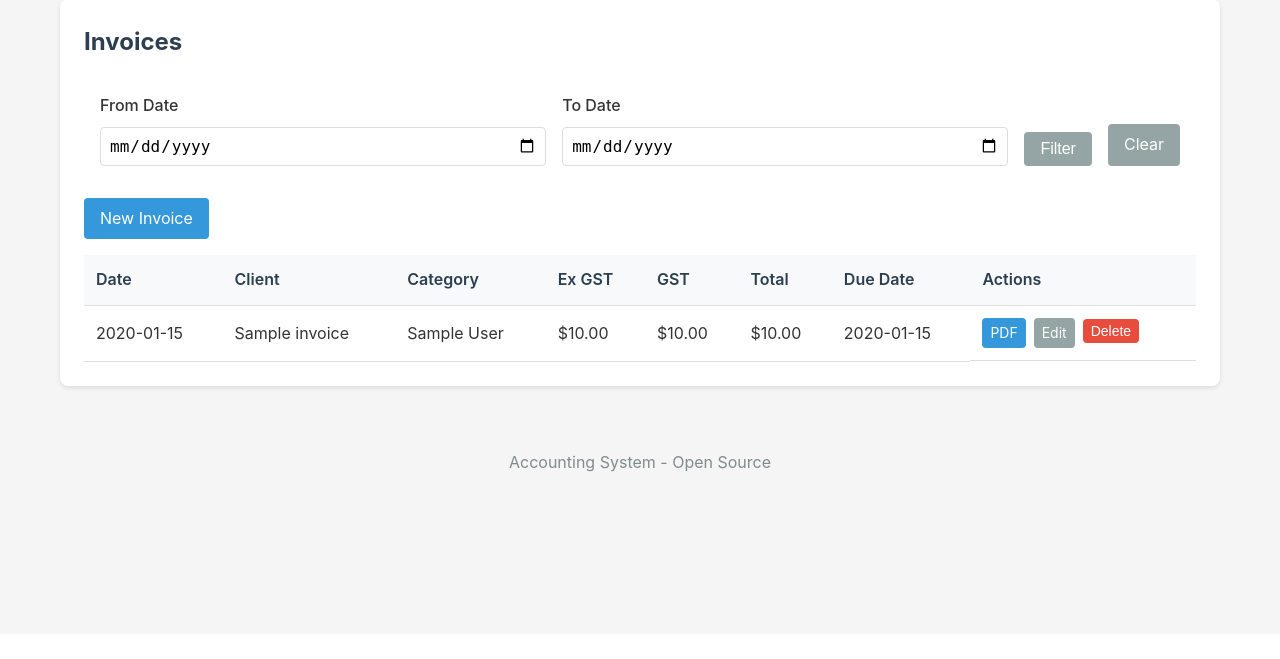
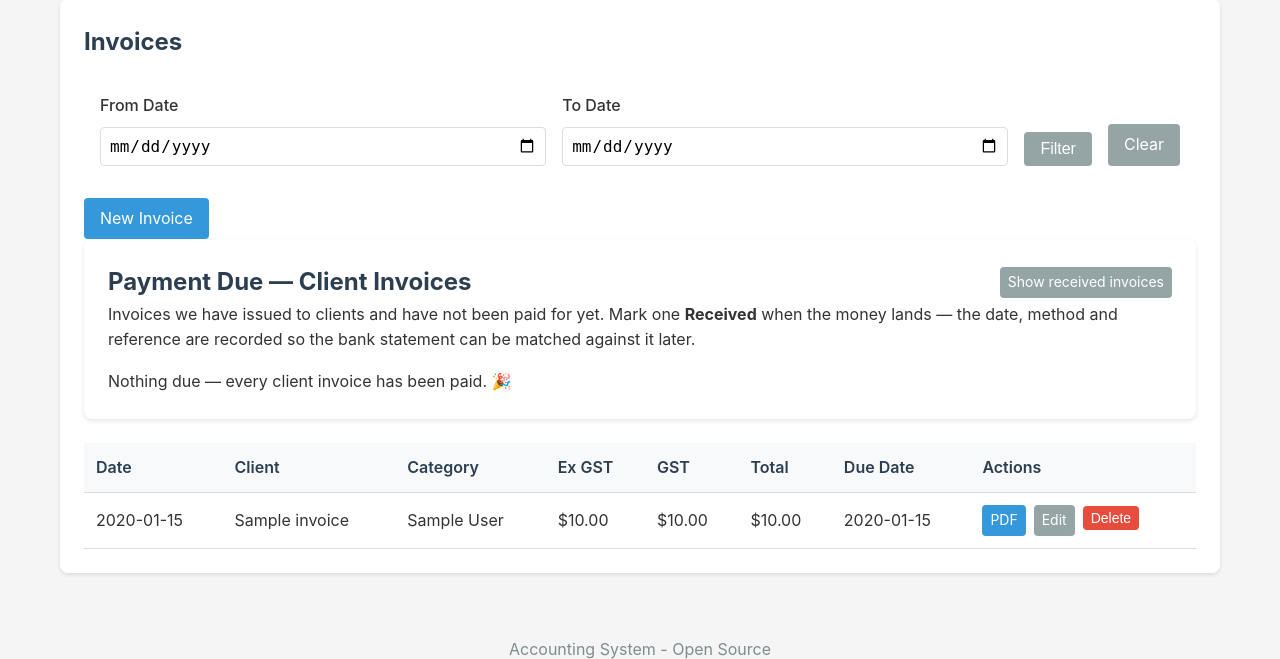
Before and after one commit to peristyle-ai/accounts, a Flask app: page /invoices in a window 1280 px wide. Shown: the part 166-825 px from the top of the page. Before the commit the page ends 638 px from the top, so only its background shows below. Run offline with Flask 3, Linux system fonts and the light colour scheme; the visitor is signed in with stand-in values (Sample User, id 1); tables that the repository leaves empty hold one stand-in row (values such as "Sample post"); parts of the project's set-up code (start-up, migrations or seed data) failed here and were passed over; some libraries are stand-ins or nearby versions.

Commit message:
feat(hmi): receivables worklist -- client invoices pending payment
Jessica: "similar to expenses we can have pending and received payment
options" -- the expenses side already has a "Payment Due" table with a
Paid button; this is the same idea for money IN (the money a client owes
us). The ledger had zero invoices, zero customers and no way to track a
receivable, so this adds the missing half of the AP/AR picture.

New:
- _receivables_partial.html, included on /invoices above the invoice
  list: "Payment Due -- Client Invoices" with Outstanding / Invoices
  owing / Overdue / Overdue value / Not yet issued, and a per-invoice
  Received button. A second table holds the invoices NOT yet issued
  (drafts -- money nobody owes us yet), and a third (show_received=1)
  holds the received ones with an Undo button.
- POST /invoices/<id>/mark-received -- records the payment with its
  bank-side provenance: payment_date (the day the money landed),
  paid_at (when we recorded it), amount_paid, payment_method and
  payment_reference. status -> paid.
- POST /invoices/<id>/mark-unreceived -- undoes it and puts the
  invoice back on the worklist.
- The invoice form gains a Status select (draft / sent / overdue /
  cancelled) and a Notes field, so a draft can be issued from the HMI
  and the provenance of a reconstructed invoice is visible and editable.
  "paid" is deliberately not in the dropdown: a paid invoice is
  paid_at IS NOT NULL, which only the Received button sets.

Changed:
- POST /api/invoices and PUT /api/invoices/<id> now accept `notes`.
  The model and the HMI form already had the column; the API did not,
  so a program could not record why an invoice says what it says.

The bank-statement side is deliberately NOT faked here: a payment is
marked received with its date, method and reference, which is what
pending_payment_reconciliations (link a bank line to an invoice, then
confirm) needs to match against.

Co-Authored-By: Claude Opus 4.8 (1M context) <noreply@anthropic.com>

```diff
--- a/app/api/routes.py
+++ b/app/api/routes.py
@@ -1096,7 +1096,11 @@ def create_invoice():
         account_category_id=account_category_id,
         status=status,
         payment_date=payment_date,
-        amount_paid=amount_paid
+        amount_paid=amount_paid,
+        # 2026-11-02: notes carried the provenance of a reconstructed
+        # invoice (which quote, which assumption). The model and the HMI
+        # form already had it; the API did not.
+        notes=(data.get('notes') or '').strip() or None,
     )
 
     db.session.add(invoice)
--- a/app/hmi/routes.py
+++ b/app/hmi/routes.py
@@ -1,7 +1,7 @@
 from flask import Blueprint, render_template, request, redirect, url_for, flash, session, current_app, send_file
 from werkzeug.utils import secure_filename
 from werkzeug.security import generate_password_hash
-from datetime import date
+from datetime import date, datetime, time, timedelta, timezone
 from decimal import Decimal
 import os
 import uuid
@@ -648,7 +648,16 @@ def invoices():
             pass
 
     invoices = query.order_by(Invoice.invoice_date.desc()).all()
-    return render_template('invoices.html', invoices=invoices)
+    # 2026-11-02: the receivables worklist (money IN) — the mirror of the
+    # expenses' "Payment Due" table. Jessica's ask: "similar to expenses we
+    # can have pending and received payment options", so a client invoice
+    # is PENDING until the money lands, then RECEIVED.
+    receivables = _receivables_context(
+        user_id,
+        include_received=request.args.get('show_received') in ('1', 'true'),
+    )
+
+    return render_template('invoices.html', invoices=invoices, **receivables)
 
 
 @hmi_bp.route('/invoices/new', methods=['GET', 'POST'])
@@ -666,6 +675,11 @@ def new_invoice():
         invoice_date_str = request.form.get('invoice_date', '')
         due_date_str = request.form.get('due_date', '')
         account_category_id = request.form.get('account_category_id', '')
+        # 2026-11-02: status + notes (see edit_invoice).
+        status = (request.form.get('status') or 'draft').strip()
+        if status not in INVOICE_STATUSES:
+            status = 'draft'
+        notes = request.form.get('notes', '').strip()
 
         errors = []
 
@@ -682,6 +696,8 @@ def new_invoice():
             return render_template('invoice_form.html',
                                    categories=categories,
                                    invoice=None,
+                                   status=status,
+                                   notes=notes,
                                    client_name=client_name,
                                    description=description,
                                    amount=amount,
@@ -709,6 +725,8 @@ def new_invoice():
             return render_template('invoice_form.html',
                                    categories=categories,
                                    invoice=None,
+                                   status=status,
+                                   notes=notes,
                                    client_name=client_name,
                                    description=description,
                                    amount=amount,
@@ -728,8 +746,12 @@ def new_invoice():
             total_amount=total_amount,
             invoice_date=invoice_date,
             due_date=due_date,
-            account_category_id=account_category_id if account_category_id else None
+            account_category_id=account_category_id if account_category_id else None,
+            status=status,
+            notes=notes or None,
         )
+        if status == 'sent':
+            invoice.sent_at = datetime.now(timezone.utc)
 
         db.session.add(invoice)
         db.session.flush()
@@ -772,6 +794,14 @@ def edit_invoice(invoice_id):
         invoice_date_str = request.form.get('invoice_date', '')
         due_date_str = request.form.get('due_date', '')
         account_category_id = request.form.get('account_category_id', '')
+        # 2026-11-02: status + notes on the form. The receivables worklist
+        # needs a draft to be flip-able to "sent" from the HMI (an invoice
+        # only becomes money owed once it has been issued), and the notes
+        # carry the provenance of a reconstructed invoice.
+        status = (request.form.get('status') or invoice.status or 'draft').strip()
+        if status not in INVOICE_STATUSES:
+            status = 'draft'
+        notes = request.form.get('notes', '').strip()
 
         errors = []
 
@@ -817,6 +847,12 @@ def edit_invoice(invoice_id):
             invoice.account_category_id = account_category_id if account_category_id else None
             invoice.gst_amount = (invoice.ex_gst_amount * invoice.gst_type).quantize(Decimal('0.01'))
             invoice.total_amount = invoice.ex_gst_amount + invoice.gst_amount
+            invoice.notes = notes or None
+            if status != invoice.status:
+                invoice.status = status
+                # Leaving "draft" means the invoice has now been issued.
+                if status == 'sent' and not invoice.sent_at:
+                    invoice.sent_at = datetime.now(timezone.utc)
 
             log = ActivityLog(
                 user_id=user_id,
@@ -839,6 +875,8 @@ def edit_invoice(invoice_id):
             return render_template('invoice_form.html',
                                    categories=categories,
                                    invoice=invoice,
+                                   status=status,
+                                   notes=notes,
                                    client_name=client_name,
                                    description=description,
                                    amount=amount,
@@ -878,6 +916,178 @@ def delete_invoice(invoice_id):
 
     flash('Invoice deleted successfully', 'success')
     return redirect(url_for('hmi.invoices'))
+
+
+# =====================================================================
+# Receivables worklist (2026-11-02, Jessica) — money IN
+# ---------------------------------------------------------------------
+# Jessica: "similar to expenses we can have pending and received payment
+# options". The expenses side has the "Payment Due" table with a Paid
+# button; this is the same idea for client invoices: a PENDING invoice
+# until the money lands, then RECEIVED.
+#
+# "Received" is exactly paid_at IS NOT NULL — one source of truth, no
+# status enum guessing (the expenses side works the same way). The
+# bank-side provenance (payment_method + payment_reference) is recorded
+# alongside it, so when the bank statements arrive the match is
+# auditable: pending_payment_reconciliations already models the
+# "link a bank line to an invoice, then confirm" step.
+#
+# Draft invoices are shown too, but in their own bucket: a draft is an
+# invoice we have NOT issued yet, so it is not money anyone owes us.
+# =====================================================================
+
+# =====================================================================
+# Receivables worklist (2026-11-02, Jessica) — money IN
+# ---------------------------------------------------------------------
+# The statuses an invoice can be set to from the HMI form. "paid" is NOT
+# in the list: a paid invoice is paid_at IS NOT NULL, which the Received
+# button sets (and the Undo button clears). Keeping "paid" out of the
+# dropdown stops the two facts from drifting apart.
+INVOICE_STATUSES = ('draft', 'sent', 'overdue', 'cancelled')
+
+
+def _receivables_context(user_id, include_received=False):
+    """Gather the money-IN worklist for the invoices page.
+
+    Returns a dict for the _receivables_partial.html include.
+    """
+    base = Invoice.query.filter(Invoice.user_id == user_id)
+
+    outstanding = (
+        base.filter(
+            Invoice.status.in_(('sent', 'overdue')),
+            Invoice.paid_at.is_(None),
+        )
+        .order_by(Invoice.due_date.asc(), Invoice.invoice_date.desc())
+        .all()
+    )
+
+    # Drafts = an invoice still to be raised (not yet owed to us).
+    drafts = (
+        base.filter(Invoice.status == 'draft')
+        .order_by(Invoice.invoice_date.desc())
+        .all()
+    )
+
+    received_rows = []
+    if include_received:
+        received_rows = (
+            base.filter(Invoice.paid_at.isnot(None))
+            .order_by(Invoice.paid_at.desc())
+            .limit(50)
+            .all()
+        )
+
+    today = date.today()
+    overdue = [i for i in outstanding if i.due_date and i.due_date < today]
+    total_due = sum((Decimal(str(i.total_amount or 0)) for i in outstanding), Decimal('0'))
+    total_overdue = sum((Decimal(str(i.total_amount or 0)) for i in overdue), Decimal('0'))
+
+    return {
+        'recv_outstanding': outstanding,
+        'recv_drafts': drafts,
+        'recv_received': received_rows,
+        'recv_include_received': include_received,
+        'recv_today': today,
+        'recv_overdue_count': len(overdue),
+        'recv_total_due': total_due,
+        'recv_total_overdue': total_overdue,
+    }
+
+
+def _receivables_return_url(next_url):
+    """Where to send the operator after a mark-received / undo action."""
+    if next_url and next_url.startswith('/') and not next_url.startswith('//'):
+        return next_url
+    return url_for('hmi.invoices')
+
+
+@hmi_bp.route('/invoices/<invoice_id>/mark-received', methods=['POST'])
+@login_required
+def mark_invoice_received(invoice_id):
+    """Record that a client invoice has been paid (money IN)."""
+    user_id = session['user_id']
+    invoice = Invoice.query.filter_by(id=invoice_id, user_id=user_id).first()
+
+    if not invoice:
+        flash('Invoice not found', 'error')
+        return redirect(url_for('hmi.invoices'))
+
+    old_values = invoice.to_dict()
+
+    received_str = (request.form.get('received_on') or '').strip()
+    if received_str:
+        try:
+            received_on = date.fromisoformat(received_str)
+        except ValueError:
+            flash('Invalid payment date', 'error')
+            return redirect(url_for('hmi.invoices'))
+    else:
+        received_on = date.today()
+
+    # payment_date = the day the money landed (the value date).
+    # paid_at     = when we recorded that it landed (the audit stamp).
+    invoice.payment_date = received_on
+    invoice.paid_at = datetime.now(timezone.utc)
+    invoice.amount_paid = invoice.total_amount
+    invoice.status = 'paid'
+    invoice.payment_method = (request.form.get('payment_method') or '').strip() or None
+    invoice.payment_reference = (request.form.get('payment_reference') or '').strip() or None
+
+    log = ActivityLog(
+        user_id=user_id,
+        action='UPDATE',
+        table_name='invoices',
+        record_id=invoice.id,
+        old_values=old_values,
+        new_values=invoice.to_dict(),
+        ip_address=request.remote_addr
+    )
+    db.session.add(log)
+    db.session.commit()
+
+    label = invoice.client_name or invoice.id
+    amount = f"${invoice.total_amount:,.2f}"
+    flash(f'Payment received: {label} {amount}', 'success')
+    return redirect(_receivables_return_url(request.form.get('next')))
+
+
+@hmi_bp.route('/invoices/<invoice_id>/mark-unreceived', methods=['POST'])
+@login_required
+def mark_invoice_unreceived(invoice_id):
+    """Undo a mark-received so the invoice returns to the receivables worklist."""
+    user_id = session['user_id']
+    invoice = Invoice.query.filter_by(id=invoice_id, user_id=user_id).first()
+
+    if not invoice:
+        flash('Invoice not found', 'error')
+        return redirect(url_for('hmi.invoices'))
+
+    old_values = invoice.to_dict()
+    invoice.payment_date = None
+    invoice.paid_at = None
+    invoice.amount_paid = None
+    invoice.payment_method = None
+    invoice.payment_reference = None
+    today = date.today()
+    invoice.status = 'overdue' if (invoice.due_date and invoice.due_date < today) else 'sent'
+
+    log = ActivityLog(
+        user_id=user_id,
+        action='UPDATE',
+        table_name='invoices',
+        record_id=invoice.id,
+        old_values=old_values,
+        new_values=invoice.to_dict(),
+        ip_address=request.remote_addr
+    )
+    db.session.add(log)
+    db.session.commit()
+
+    label = invoice.client_name or invoice.id
+    flash(f'Payment receipt undone: {label}', 'info')
+    return redirect(_receivables_return_url(request.form.get('next')))
 
 
 @hmi_bp.route('/invoices/<invoice_id>/pdf')
--- /dev/null
+++ b/app/hmi/templates/_receivables_partial.html
@@ -0,0 +1,223 @@
+{# Receivables worklist — 2026-11-02 (Jessica). Money IN.
+
+   "similar to expenses we can have pending and received payment options"
+
+   The mirror of the expenses' "Payment Due" table, but for the money the
+   CLIENT owes us. An invoice is PENDING until the money lands, then
+   RECEIVED ("Received" == paid_at IS NOT NULL — one source of truth, no
+   status-enum guessing, same as the expenses side).
+
+   Context (from hmi.invoices):
+     recv_outstanding      — client invoices issued and not yet paid
+     recv_drafts           — invoices NOT yet issued (not money anyone owes us)
+     recv_received         — recently received (only when show_received=1)
+     recv_include_received — bool, whether the received list is showing
+     recv_today            — date.today()
+     recv_overdue_count    — invoices past their due date and still unpaid
+     recv_total_due        — sum of the outstanding invoice totals
+     recv_total_overdue    — sum of the overdue invoice totals
+
+   The bank-side provenance (method + reference) is recorded with the
+   payment, so the pending_payment_reconciliations step (link a bank
+   line to an invoice, then confirm) has something to match on. #}
+
+<div class="card" id="receivables">
+    <div class="card-header" style="display: flex; justify-content: space-between; align-items: center; flex-wrap: wrap; gap: 0.5rem;">
+        <h2 style="margin: 0;">Payment Due — Client Invoices</h2>
+        {% if recv_include_received %}
+        <a href="{{ url_for('hmi.invoices', year=fy_year, quarter=(current_quarter if current_quarter is not none else 'custom'), start_date=start_date_str or none, end_date=end_date_str or none) }}" class="btn btn-secondary btn-small">Hide received invoices</a>
+        {% else %}
+        <a href="{{ url_for('hmi.invoices', year=fy_year, quarter=(current_quarter if current_quarter is not none else 'custom'), start_date=start_date_str or none, end_date=end_date_str or none, show_received='1') }}" class="btn btn-secondary btn-small">Show received invoices</a>
+        {% endif %}
+    </div>
+
+    <p class="text-muted" style="margin-bottom: 1rem;">
+        Invoices we have issued to clients and have not been paid for yet.
+        Mark one <strong>Received</strong> when the money lands — the date,
+        method and reference are recorded so the bank statement can be
+        matched against it later.
+    </p>
+
+    {% if recv_outstanding %}
+    <div style="display: flex; gap: 2rem; flex-wrap: wrap; align-items: center; margin-bottom: 1.25rem;">
+        <div>
+            <div class="text-muted" style="font-size: 0.875rem;">Outstanding</div>
+            <div style="font-size: 1.5rem; font-weight: 600;">${{ "{:,.2f}".format(recv_total_due) }}</div>
+        </div>
+        <div>
+            <div class="text-muted" style="font-size: 0.875rem;">Invoices owing</div>
+            <div style="font-size: 1.5rem; font-weight: 600;">{{ recv_outstanding|length }}</div>
+        </div>
+        <div>
+            <div class="text-muted" style="font-size: 0.875rem;">Overdue</div>
+            <div style="font-size: 1.5rem; font-weight: 600;" class="{% if recv_overdue_count %}text-negative{% endif %}">
+                {{ recv_overdue_count }}
+            </div>
+        </div>
+        <div>
+            <div class="text-muted" style="font-size: 0.875rem;">Overdue value</div>
+            <div style="font-size: 1.5rem; font-weight: 600;" class="{% if recv_overdue_count %}text-negative{% endif %}">
+                ${{ "{:,.2f}".format(recv_total_overdue) }}
+            </div>
+        </div>
+        {% if recv_drafts %}
+        <div>
+            <div class="text-muted" style="font-size: 0.875rem;">Not yet issued</div>
+            <div style="font-size: 1.5rem; font-weight: 600;">{{ recv_drafts|length }}</div>
+        </div>
+        {% endif %}
+    </div>
+
+    <div class="table-scroll">
+    <table>
+        <thead>
+            <tr>
+                <th>Due</th>
+                <th>Client</th>
+                <th>Invoice</th>
+                <th>Job</th>
+                <th>Total</th>
+                <th class="actions-col">Actions</th>
+            </tr>
+        </thead>
+        <tbody>
+            {% for invoice in recv_outstanding %}
+            {% set overdue = invoice.due_date and invoice.due_date < recv_today %}
+            <tr>
+                <td class="nowrap">
+                    {% if invoice.due_date %}
+                    <span {% if overdue %}class="text-negative"{% endif %}>
+                        {{ invoice.due_date.strftime('%Y-%m-%d') }}
+                    </span>
+                    {% if overdue %}
+                    <div class="text-negative" style="font-size: 0.8125rem;">
+                        {{ (recv_today - invoice.due_date).days }}d overdue
+                    </div>
+                    {% elif invoice.due_date == recv_today %}
+                    <div style="font-size: 0.8125rem;" class="text-muted">due today</div>
+                    {% endif %}
+                    {% else %}
+                    <span class="text-muted" title="No payment deadline set">—</span>
+                    {% endif %}
+                </td>
+                <td>
+                    <div class="cell-truncate" title="{{ invoice.client_name }}">{{ invoice.client_name }}</div>
+                </td>
+                <td class="nowrap">
+                    {# There is no stored invoice_number column -- the PDF
+                       prints invoice.id[:8].upper() as the invoice ref, so
+                       show the same thing here. #}
+                    <span title="Invoice ref as printed on the PDF">{{ invoice.id[:8].upper() }}</span>
+                </td>
+                <td>
+                    <div class="cell-truncate" title="{{ invoice.description or '' }}">
+                        {% if invoice.description %}{{ invoice.description }}
+                        {% else %}<span class="text-muted">—</span>{% endif %}
+                    </div>
+                </td>
+                <td class="nowrap">${{ "{:,.2f}".format(invoice.total_amount) }}</td>
+                <td class="actions">
+                    <div class="actions-inner">
+                        <form method="POST" action="{{ url_for('hmi.mark_invoice_received', invoice_id=invoice.id) }}" class="actions-form">
+                            <input type="hidden" name="csrf_token" value="{{ csrf_token() }}">
+                            <input type="hidden" name="received_on" value="{{ recv_today.isoformat() }}">
+                            <input type="hidden" name="next" value="{{ request.full_path }}">
+                            <button type="submit" class="btn btn-primary btn-small">Received</button>
+                        </form>
+                        <a href="{{ url_for('hmi.edit_invoice', invoice_id=invoice.id) }}" class="btn btn-secondary btn-small">Edit</a>
+                    </div>
+                </td>
+            </tr>
+            {% endfor %}
+        </tbody>
+    </table>
+    </div>
+    {% else %}
+    <p class="text-muted">Nothing due — every client invoice has been paid. 🎉</p>
+    {% endif %}
+
+    {% if recv_drafts %}
+    <h3 style="margin-top: 1.5rem; margin-bottom: 0.5rem; font-size: 1rem;">
+        Not yet issued <span class="text-muted" style="font-weight: normal;">(drafts — not money anyone owes us yet)</span>
+    </h3>
+    <div class="table-scroll">
+    <table>
+        <thead>
+            <tr>
+                <th>Invoice date</th>
+                <th>Client</th>
+                <th>Job</th>
+                <th>Total</th>
+                <th class="actions-col">Actions</th>
+            </tr>
+        </thead>
+        <tbody>
+            {% for invoice in recv_drafts %}
+            <tr>
+                <td class="nowrap">{{ invoice.invoice_date.strftime('%Y-%m-%d') }}</td>
+                <td>
+                    <div class="cell-truncate" title="{{ invoice.client_name }}">{{ invoice.client_name }}</div>
+                </td>
+                <td>
+                    <div class="cell-truncate" title="{{ invoice.description or '' }}">
+                        {% if invoice.description %}{{ invoice.description }}
+                        {% else %}<span class="text-muted">—</span>{% endif %}
+                    </div>
+                </td>
+                <td class="nowrap">${{ "{:,.2f}".format(invoice.total_amount) }}</td>
+                <td class="actions">
+                    <div class="actions-inner">
+                        <a href="{{ url_for('hmi.edit_invoice', invoice_id=invoice.id) }}" class="btn btn-secondary btn-small">Edit</a>
+                    </div>
+                </td>
+            </tr>
+            {% endfor %}
+        </tbody>
+    </table>
+    </div>
+    {% endif %}
+
+    {% if recv_include_received and recv_received %}
+    <h3 style="margin-top: 1.5rem; margin-bottom: 0.5rem; font-size: 1rem;">Received</h3>
+    <div class="table-scroll">
+    <table>
+        <thead>
+            <tr>
+                <th>Paid on</th>
+                <th>Due</th>
+                <th>Client</th>
+                <th>Invoice</th>
+                <th>Total</th>
+                <th class="col-optional">Method</th>
+                <th class="col-optional">Reference</th>
+                <th class="actions-col">Actions</th>
+            </tr>
+        </thead>
+        <tbody>
+            {% for invoice in recv_received %}
+            <tr>
+                <td class="nowrap">{{ invoice.payment_date.strftime('%Y-%m-%d') if invoice.payment_date else (invoice.paid_at.strftime('%Y-%m-%d') if invoice.paid_at else '—') }}</td>
+                <td class="nowrap">{{ invoice.due_date.strftime('%Y-%m-%d') if invoice.due_date else '—' }}</td>
+                <td>
+                    <div class="cell-truncate" title="{{ invoice.client_name }}">{{ invoice.client_name }}</div>
+                </td>
+                <td class="nowrap">{{ invoice.id[:8].upper() }}</td>
+                <td class="nowrap">${{ "{:,.2f}".format(invoice.total_amount) }}</td>
+                <td class="col-optional">{{ invoice.payment_method or '—' }}</td>
+                <td class="col-optional">{{ invoice.payment_reference or '—' }}</td>
+                <td class="actions">
+                    <div class="actions-inner">
+                        <form method="POST" action="{{ url_for('hmi.mark_invoice_unreceived', invoice_id=invoice.id) }}" class="actions-form">
+                            <input type="hidden" name="csrf_token" value="{{ csrf_token() }}">
+                            <input type="hidden" name="next" value="{{ request.full_path }}">
+                            <button type="submit" class="btn btn-secondary btn-small" onclick="return confirm('Undo this payment receipt?')">Undo</button>
+                        </form>
+                    </div>
+                </td>
+            </tr>
+            {% endfor %}
+        </tbody>
+    </table>
+    </div>
+    {% endif %}
+</div>
--- a/app/hmi/templates/invoices.html
+++ b/app/hmi/templates/invoices.html
@@ -20,6 +20,11 @@
     </form>
 
     <p><a href="{{ url_for('hmi.new_invoice') }}" class="btn btn-primary">New Invoice</a></p>
+
+    {# 2026-11-02 (Jessica): money-IN worklist -- client invoices pending
+       payment, with a Received button. Mirror of the expenses' "Payment
+       Due" table. #}
+    {% include '_receivables_partial.html' %}
 
     {% if invoices %}
     <table>
```
Also changed, not shown: app/hmi/templates/invoice_form.html (+19 -0 lines).
